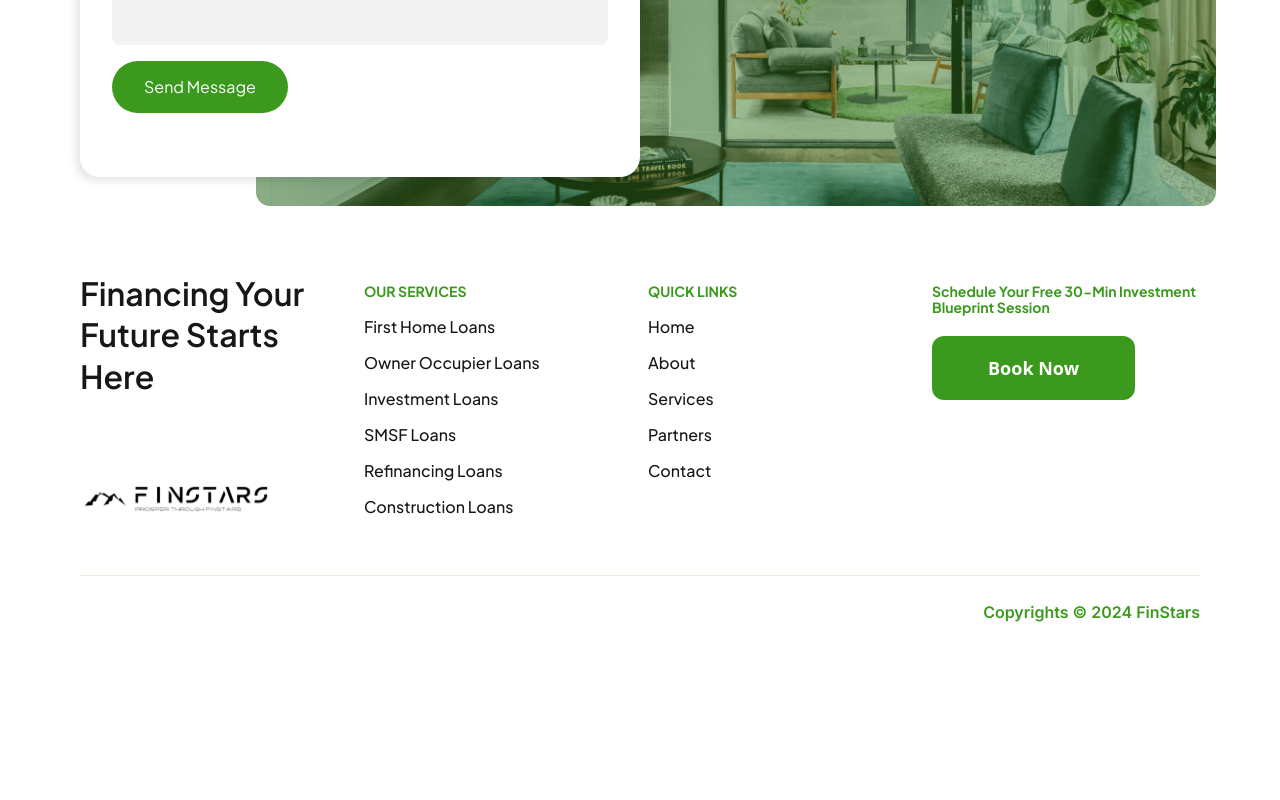
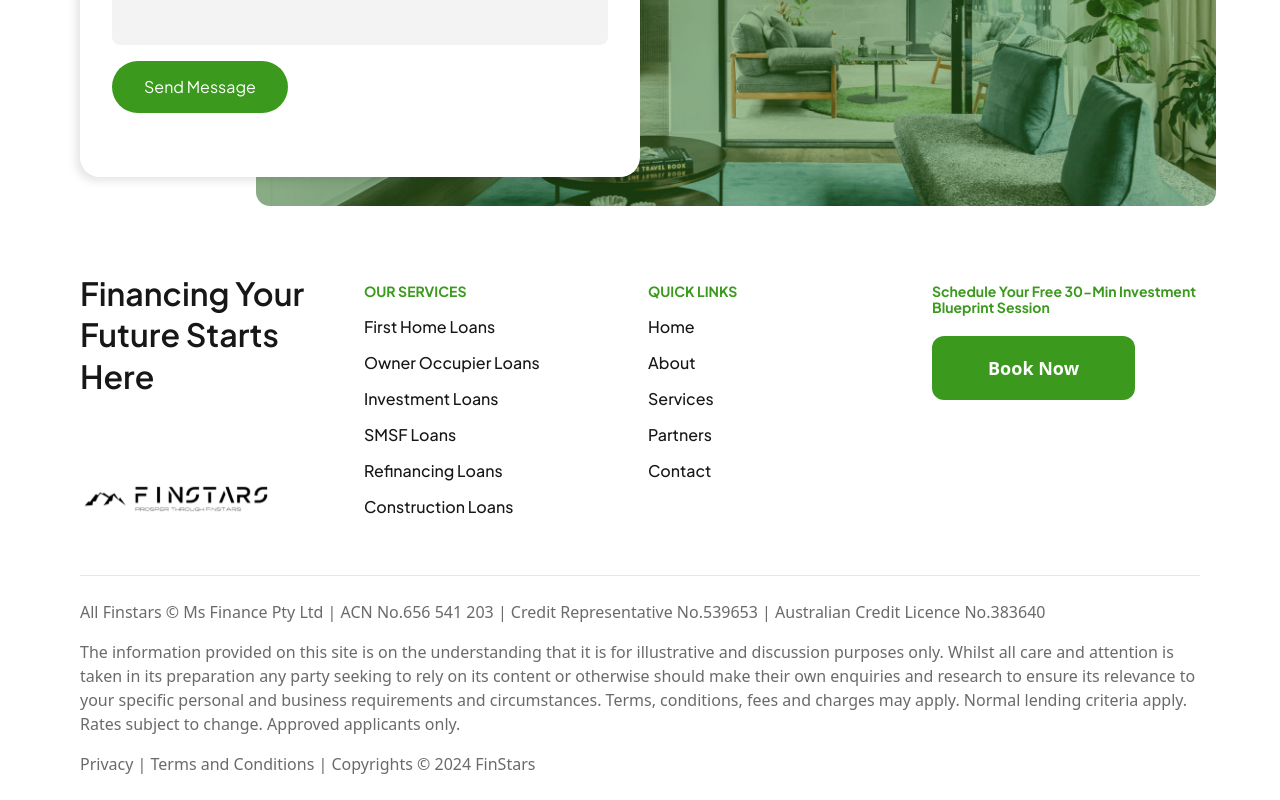
Before and after one commit to waris-ansar/finstar, a Next.js app: page / in a window 1280 px wide. Shown: the part 5349-6149 px from the top of the page. Before the commit the page ends 5997 px from the top, so only its background shows below. Built offline with nearby package versions, Linux system fonts and the light colour scheme.

Commit message:
added footer fineprints

```diff
--- a/app/contents/privacy-policy.mdx
+++ b/app/contents/privacy-policy.mdx
@@ -64,12 +64,7 @@ Our website uses cookies and similar tracking technologies to enhance your brows
 We may update this Privacy Policy from time to time to reflect changes in our practices or legal requirements. We will notify you of any significant changes by posting the new policy on our website with the updated effective date.
 
 ## Contact Us
-If you have any questions or concerns about this Privacy Policy or our data practices, please contact us at:
-
-**{info.company}**
-- Email: {info.email}
-- Phone: {info.phone}
-- Address: {info.address}
+If you have any questions or concerns about this Privacy Policy or our data practices, please contact us at [Contact](/contact) page.
 
 Effective Date: {info.date}
 
--- a/app/contents/terms-and-conditions.mdx
+++ b/app/contents/terms-and-conditions.mdx
@@ -22,7 +22,7 @@ If you create an account on our website, you are responsible for maintaining the
 The information provided on our website is for general informational purposes only and does not constitute financial advice. You should seek professional advice tailored to your specific circumstances before making any financial decisions.
 
 ## Privacy
-Your use of our website is also governed by our Privacy Policy, which outlines how we collect, use, and protect your personal information. By using our website, you consent to the practices described in our Privacy Policy.
+Your use of our website is also governed by our [Privacy Policy](/privacy), which outlines how we collect, use, and protect your personal information. By using our website, you consent to the practices described in our Privacy Policy.
 
 ## Intellectual Property
 All content on our website, including text, graphics, logos, images, and software, is the property of {info.company} or its content suppliers and is protected by intellectual property laws. You may not reproduce, distribute, or create derivative works from any content on our website without our prior written permission.
@@ -52,12 +52,7 @@ These Terms and Conditions are governed by and construed in accordance with the
 We reserve the right to update or modify these Terms and Conditions at any time without prior notice. Your continued use of our website following any changes constitutes your acceptance of the new terms. We encourage you to review these terms periodically.
 
 ## Contact Us
-If you have any questions or concerns about these Terms and Conditions, please contact us at:
-
-**{info.company}**
-- Email: {info.email}
-- Phone: {info.phone}
-- Address: {info.address}
+If you have any questions or concerns about these Terms and Conditions, please contact us at [Contact](/contact) page.
 
 Effective Date: {info.date}
 
--- a/components/Footer.jsx
+++ b/components/Footer.jsx
@@ -5,7 +5,6 @@ import Link from "next/link";
 
 const Footer = () => {
   const description = data.footer.description;
-  const services = data.footer.services;
   const quickLinks = data.footer.quickLinks;
   const booking = data.footer.booking;
   const ctaLink = data.info.ctaLink;
@@ -18,6 +17,7 @@ const Footer = () => {
         <div className="flex flex-col justify-between">
           <h3 className="heading3 text-primaryBlack">{description}</h3>
           <div className="mt-6 tablg:mt-0 w-48 h-10">
+            <Link href="/">
               <Image
                 src="/assets/logo.svg"
                 width={200}
@@ -25,6 +25,7 @@ const Footer = () => {
                 alt="logo"
                 style={{ width: "100%", height: "100%" }}
               />
+            </Link>
           </div>
         </div>
 
@@ -72,8 +73,22 @@ const Footer = () => {
         </div>
       </div>
       <div className="border-t-[1px] border-[#EBE8D8] py-6">
-        <p className="inter-16px text-secondaryGreen text-right">
-          {data.footer.Copyright}
+        <p className="inter-12px text-primarygray text-left font-light">
+          {data.footer.licenses}
+        </p>
+        <p className="inter-12px text-primarygray text-left font-light mt-4">
+          {data.footer.terms}
+        </p>
+        <p className="inter-12px text-primarygray text-left font-light mt-4">
+          <Link href="/privacy" className="hover:text-secondaryGreen">
+            Privacy
+          </Link>
+          <span> | </span>
+          <Link href="/tnc" className="hover:text-secondaryGreen">
+            Terms and Conditions
+          </Link>
+          <span> | </span>
+          {data.footer.copyright}
         </p>
       </div>
     </div>
--- a/constants/data.json
+++ b/constants/data.json
@@ -1,9 +1,9 @@
 {
   "info": {
     "company": "All Finstars",
-    "email": "info@company.com",
-    "phone": "12345",
-    "address": "1 st",
+    "email": "",
+    "phone": "123",
+    "address": "1st",
     "date": "May 2024",
     "ctaLink": "https://calendly.com/1v1-consultation/30min_finstars"
   },
@@ -136,8 +136,8 @@
       "description": "Schedule Your Free 30-Min Investment Blueprint Session",
       "cta": "Book Now"
     },
-    "Licenses": "All Finstars ©Ms Finance Pty Ltd\nACN No.656 541 203\nCredit Representative No.539653 of Australian Credit Licence No.383640",
-    "Copyrights": "Copyrights © 2024 FinStars - All Rights Reserved\nPrivacy Policy | Terms and Conditions",
-    "Copyright": "Copyrights © 2024 FinStars"
+    "terms": "The information provided on this site is on the understanding that it is for illustrative and discussion purposes only. Whilst all care and attention is taken in its preparation any party seeking to rely on its content or otherwise should make their own enquiries and research to ensure its relevance to your specific personal and business requirements and circumstances. Terms, conditions, fees and charges may apply. Normal lending criteria apply. Rates subject to change. Approved applicants only.",
+    "licenses": "All Finstars © Ms Finance Pty Ltd | ACN No.656 541 203 | Credit Representative No.539653 | Australian Credit Licence No.383640",
+    "copyright": "Copyrights © 2024 FinStars"
   }
 }
```
Lines whose indentation alone changed are shown as unchanged.
